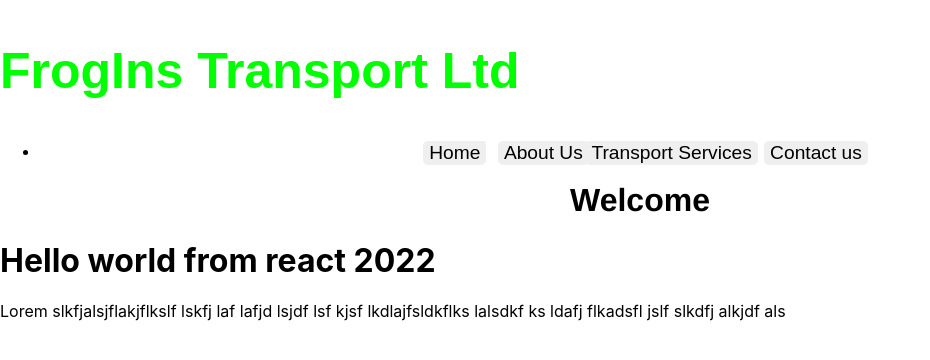
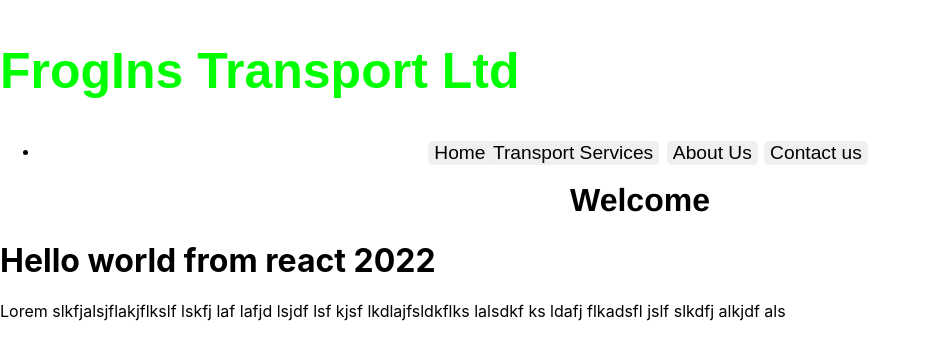
Before and after one commit to wiekusviljoen/myreactapp22, a React (Create React App) app: page / in a window 1280 px wide. Shown: the top 360 px of the page, without its empty margins (0-930 px from the left). Built offline with nearby package versions, Linux system fonts and the light colour scheme; the HTML template or start-up script is replaced by a standard one.

Commit message:
commit on master

```diff
--- a/src/index.css
+++ b/src/index.css
@@ -21,19 +21,19 @@ button {
   border-right: gray;
   font-size: larger;
   box-shadow: #2980b9;
-  position: absolute; right: 62%;
+  position: absolute; right: 61.6%;
 
 }
 
 .button1 {
   border-radius: 5px;
-  position: absolute; right: 54%;
+  position: absolute; right: 40.8%;
 }
 
 
 .button2 {
   border-radius: 5px;
-  position: absolute;right: 40.8%;
+  position: absolute;right: 48.5%;
 
 
 }
```
